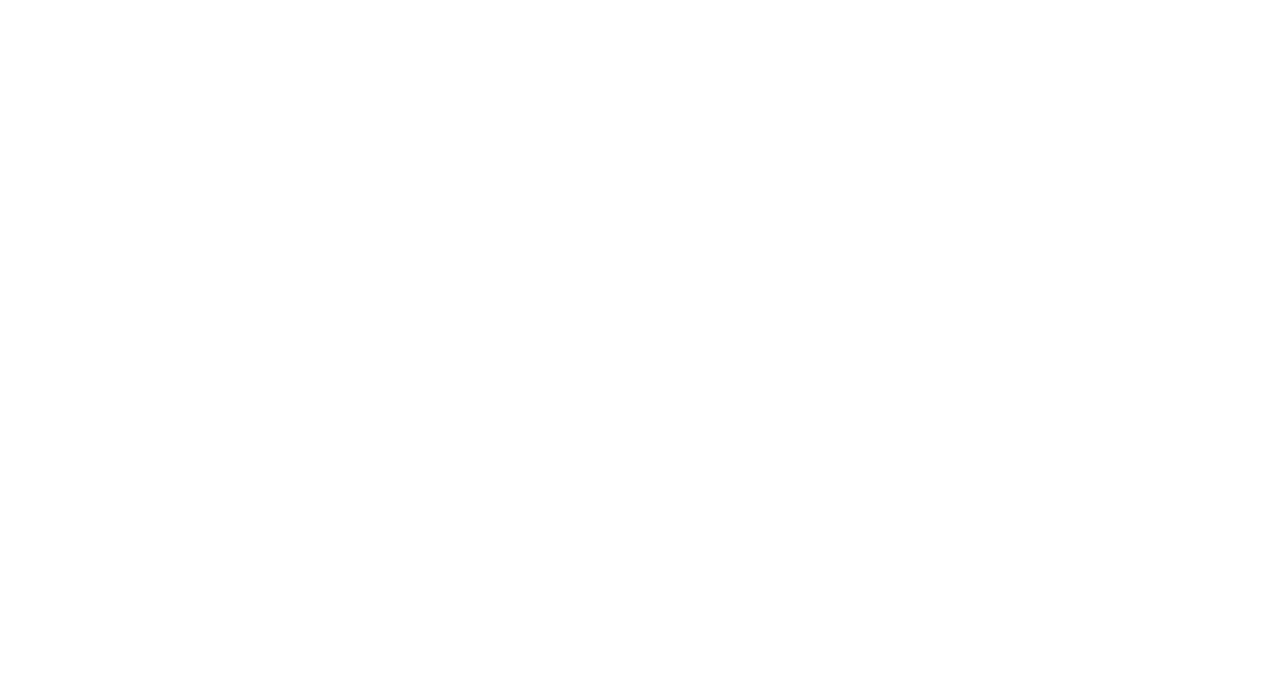
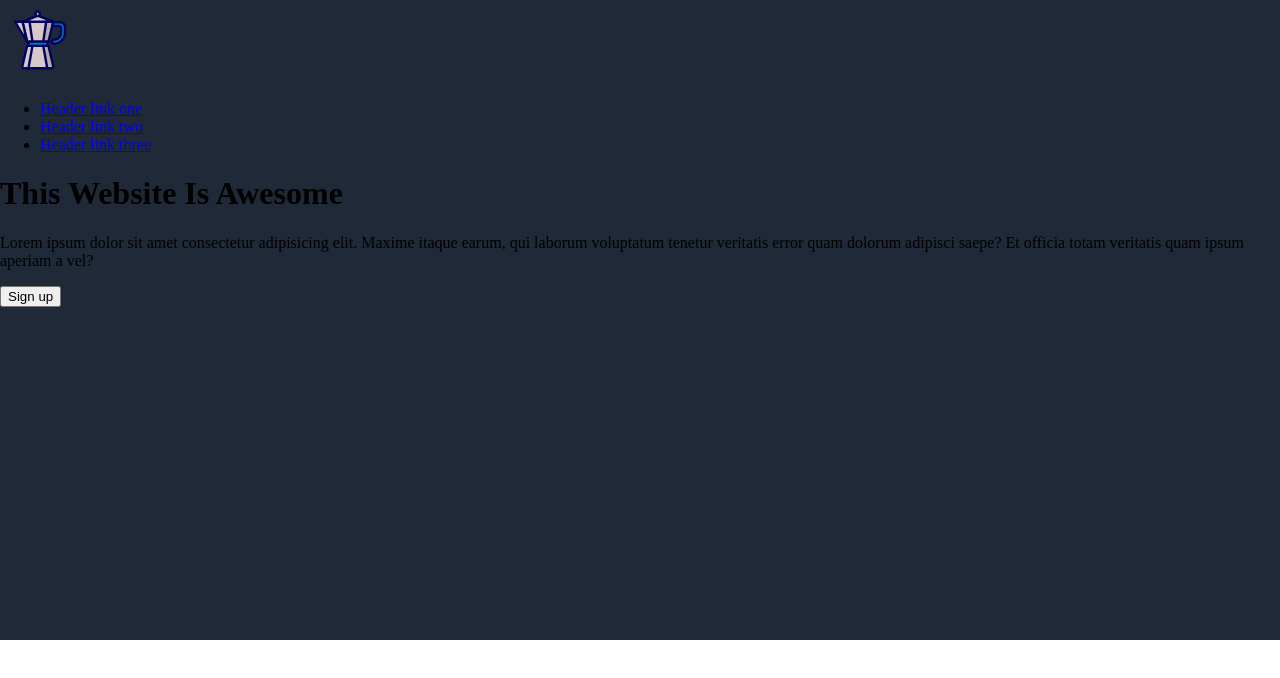
Before and after one commit to Noxy567/coffee-shop, a plain HTML site: page index.html in a window 1280 px wide. Drawn offline with Linux system fonts and the light colour scheme.

```diff
--- a/index.html
+++ b/index.html
@@ -5,10 +5,49 @@
     <meta charset="UTF-8">
     <meta name="viewport" content="width=device-width, initial-scale=1.0">
     <title>Coffee-shop</title>
+    <link rel="stylesheet" href="/styles.css">
 </head>
 
 <body>
+    <div class="top">
+        <div class="header">
+            <div class="header-logo">
+                <img class="coffee-logo" src="icons/coffee.svg">
+            </div>
+            <div class="header-links">
+                <ul>
+                    <li> <a href="#">Header link one </a></li>
+                    <li> <a href="#">Header link two </a></li>
+                    <li> <a href="#">Header link three </a></li>
+                </ul>
+            </div>
+        </div>
 
+        <div class="top-content">
+            <h1>
+                This Website Is Awesome
+            </h1>
+
+            <p>
+                Lorem ipsum dolor sit amet consectetur adipisicing elit. Maxime itaque earum, qui laborum voluptatum
+                tenetur veritatis error quam dolorum adipisci saepe? Et officia totam veritatis quam ipsum aperiam a
+                vel?
+            </p>
+
+            <button>
+                Sign up
+            </button>
+
+        </div>
+    </div>
+
+    <div class="middle">
+
+    </div>
+
+    <div class="footer">
+
+    </div>
 </body>
 
 </html>
--- a/styles.css
+++ b/styles.css
@@ -0,0 +1,22 @@
+body{
+    padding: 0;
+    margin: 0;
+}
+
+.coffee-logo{
+    padding: 10px;
+    width: 60px;
+}
+
+
+
+.top{
+    background-color: #1f2937;
+    height:80vh;
+}
+
+
+.middle{
+    background-color: white;
+    height: 70vh;
+}
```
Also changed, not shown: 2 other files.
